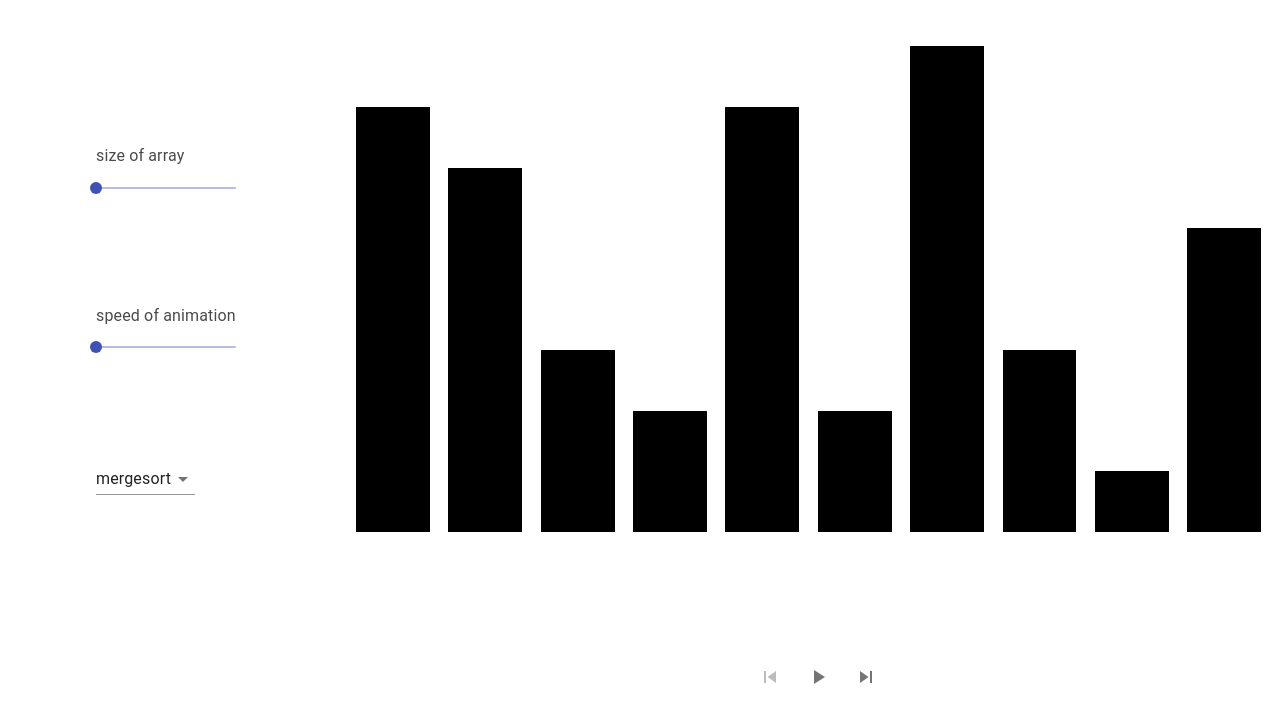
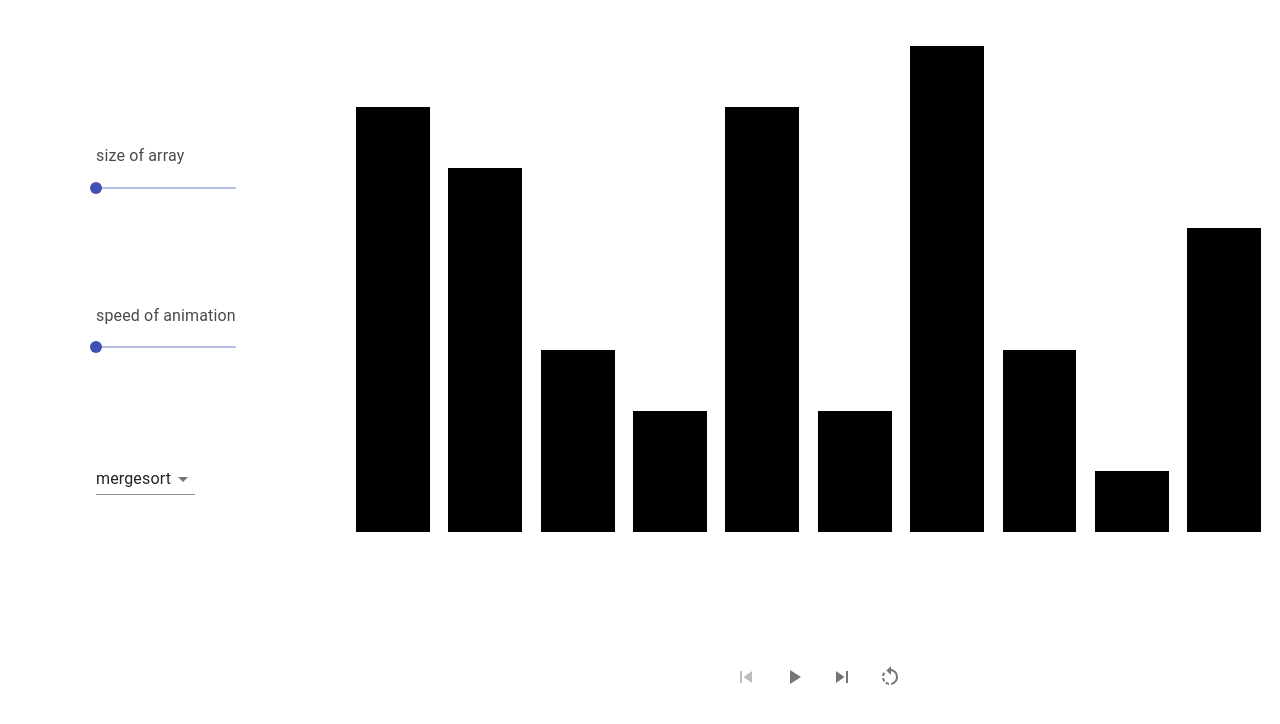
Before and after one commit to belluma/sort_algorithm_visualizer, a React (Create React App) app: page / in a window 1280 px wide. Shown: the top 724 px of the page. Built offline with nearby package versions, Linux system fonts and the light colour scheme.

Commit message:
added reset and pause buttons

```diff
--- a/src/App.tsx
+++ b/src/App.tsx
@@ -93,6 +93,9 @@ function App() {
   const previous = () => {
     setState({ ...state, step: state.step - 1 });
   };
+  const reset = () => {
+    setState({ ...state, step: 0, play: false });
+  };
   const animation = () => {
     if (state.animation)
       return (
@@ -100,6 +103,8 @@ function App() {
           startAnimation={startPause}
           next={next}
           previous={previous}
+          reset={reset}
+          play={state.play}
           step={state.animation[state.step]}
           start={state.step === 0}
           end={state.step === state.animation.length - 1}
--- a/src/components/Animation/Animation.tsx
+++ b/src/components/Animation/Animation.tsx
@@ -3,8 +3,10 @@ import styles from "./Animation.module.css";
 import Bar from "../Bar/Bar";
 import { IconButton } from "@material-ui/core";
 import PlayIcon from "@material-ui/icons/PlayArrow";
+import PauseIcon from "@material-ui/icons/Pause";
 import SkipPreviousIcon from "@material-ui/icons/SkipPrevious";
 import SkipNextIcon from "@material-ui/icons/SkipNext";
+import RotateLeftIcon from "@material-ui/icons/RotateLeft";
 import step from "../../interfaces/animationStep";
 // import { quickSortStep } from "../../interfaces/animationStep";
 // import { mergeSortStep } from "../../interfaces/animationStep";
@@ -14,6 +16,8 @@ type Props = {
   startAnimation: () => void;
   next: () => void;
   previous: () => void;
+  reset: () => void;
+  play: boolean;
   start: boolean;
   end: boolean;
 };
@@ -59,11 +63,13 @@ const Animation = (props: Props) => {
       ? "navajowhite"
       : "black";
   };
-  console.log(props.step);
+
   const colorize = (index: number): string => {
     if (props.step.method === "quick") return colorizeQuick(index);
     else return colorizeMerge(index);
   };
+
+  const playPause = props.play ? <PauseIcon /> : <PlayIcon />;
   array.forEach((a, i) =>
     bars.push(
       <Bar value={a} arrayLength={array.length} key={i} color={colorize(i)} />
@@ -81,10 +87,17 @@ const Animation = (props: Props) => {
           <SkipPreviousIcon />
         </IconButton>
         <IconButton onClick={props.startAnimation} aria-label="play">
-          <PlayIcon />
+          {playPause}
         </IconButton>
         <IconButton onClick={props.next} aria-label="play" disabled={props.end}>
           <SkipNextIcon />
+        </IconButton>
+        <IconButton
+          onClick={props.reset}
+          aria-label="play"
+          disabled={props.end}
+        >
+          <RotateLeftIcon />
         </IconButton>
       </div>
     </div>
```
